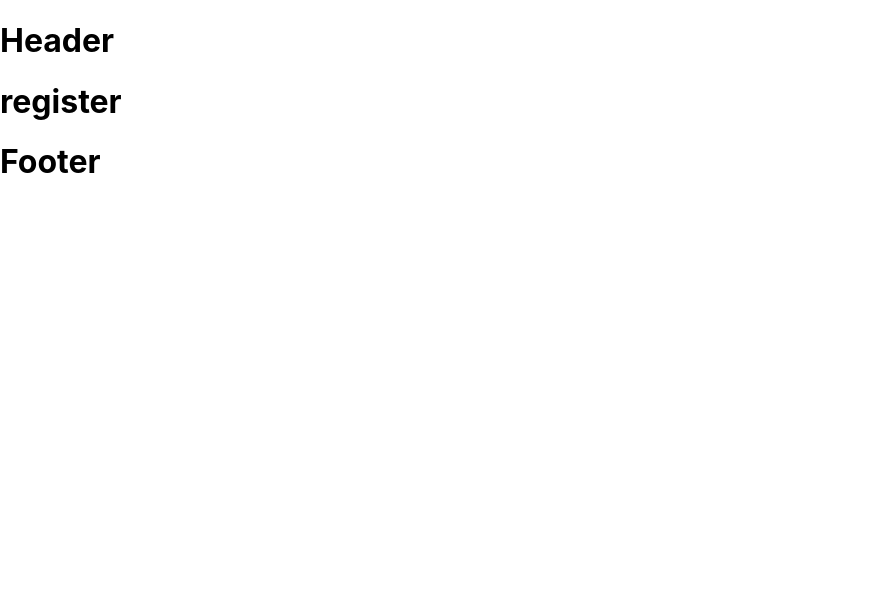
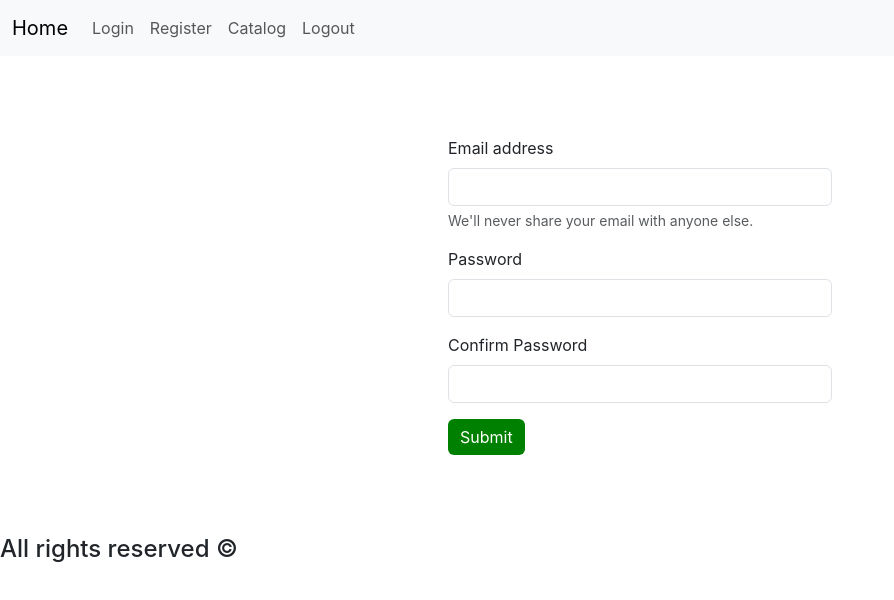
Before and after one commit to EmilPopovski24/react-course-project, a React (Create React App) app: page /register in a window 1280 px wide. Shown: the top 600 px of the page, without its empty margins (0-894 px from the left). Built offline with nearby package versions, Linux system fonts and the light colour scheme.

Commit message:
new commit

```diff
--- a/public/index.html
+++ b/public/index.html
@@ -9,6 +9,9 @@
       name="description"
       content="Web site created using create-react-app"
     />
+    <script src="https://cdn.jsdelivr.net/npm/@popperjs/core@2.11.6/dist/umd/popper.min.js" integrity="sha384-oBqDVmMz9ATKxIep9tiCxS/Z9fNfEXiDAYTujMAeBAsjFuCZSmKbSSUnQlmh/jp3" crossorigin="anonymous"></script>
+    <script src="https://cdn.jsdelivr.net/npm/bootstrap@5.3.0-alpha1/dist/js/bootstrap.min.js" integrity="sha384-mQ93GR66B00ZXjt0YO5KlohRA5SY2XofN4zfuZxLkoj1gXtW8ANNCe9d5Y3eG5eD" crossorigin="anonymous"></script>
+    <link href="https://cdn.jsdelivr.net/npm/bootstrap@5.3.0-alpha1/dist/css/bootstrap.min.css" rel="stylesheet" integrity="sha384-GLhlTQ8iRABdZLl6O3oVMWSktQOp6b7In1Zl3/Jr59b6EGGoI1aFkw7cmDA6j6gD" crossorigin="anonymous">
     <link rel="apple-touch-icon" href="%PUBLIC_URL%/logo192.png" />
     <!--
       manifest.json provides metadata used when your web app is installed on a
--- a/src/components/Footer/Footer.js
+++ b/src/components/Footer/Footer.js
@@ -1,7 +1,7 @@
 export const Footer = () => {
     return(
         <div>
-            <h1>Footer </h1>
+            <h4>All rights reserved &#169; </h4>
         </div>
     );
 }
--- a/src/components/Header/Header.js
+++ b/src/components/Header/Header.js
@@ -1,7 +1,33 @@
+import { Link } from "react-router-dom";
+
 export const Header = () => {
     return(
         <div>
-            <h1>Header</h1>
-        </div>
+        <nav className="navbar navbar-expand-lg bg-body-tertiary">
+            <div className="container-fluid">
+                <Link className="navbar-brand" to="/">Home</Link>
+                <button className="navbar-toggler" type="button" data-bs-toggle="collapse" data-bs-target="#navbarTogglerDemo02" aria-controls="navbarTogglerDemo02" aria-expanded="false" aria-label="Toggle navigation">
+            <span className="navbar-toggler-icon"></span>
+            </button>
+            <div className="collapse navbar-collapse" id="navbarTogglerDemo02">
+                <ul className="navbar-nav me-auto mb-2 mb-lg-0">
+                    <li className="nav-item">
+                        <Link className="nav-link" to="/login">Login</Link>
+                    </li>
+                    <li className="nav-item">
+                        <Link className="nav-link" to="/register">Register</Link>
+                    </li>
+                    <li className="nav-item">
+                        <Link className="nav-link" to="/catalog">Catalog</Link>
+                    </li>
+                    <li className="nav-item">
+                        <Link className="nav-link" to="/logout">Logout</Link>
+                    </li>
+                </ul>
+    </div>
+  </div>
+</nav>
+
+</div>
     );
 }
--- a/src/components/Login/Login.js
+++ b/src/components/Login/Login.js
@@ -1,7 +1,18 @@
+
 export const Login = () => {
     return(
         <div>
-            <h1>login</h1>
+            <form style={{width:"30%", margin: "80px auto"}}>
+                <div className="mb-3">
+                    <label htmlFor="exampleInputEmail1" className="form-label">Email address</label>
+                    <input type="email" className="form-control" id="exampleInputEmail1" aria-describedby="emailHelp" />
+                </div>
+                <div className="mb-3">
+                    <label htmlFor="exampleInputPassword1" className="form-label">Password</label>
+                    <input type="password" className="form-control" id="exampleInputPassword1" />
+                </div>
+                <button style={{background:"green", border:"none"}}type="submit" className="btn btn-primary">Submit</button>
+            </form>
         </div>
     )
 }
--- a/src/components/Register/Register.js
+++ b/src/components/Register/Register.js
@@ -1,7 +1,22 @@
 export const Register = () => {
     return(
         <div>
-            <h1>register</h1>
+            <form style={{width:"30%", margin: "80px auto"}}>
+                <div className="mb-3">
+                    <label htmlFor="exampleInputEmail1" className="form-label">Email address</label>
+                    <input type="email" className="form-control" id="exampleInputEmail1" aria-describedby="emailHelp" />
+                    <div id="emailHelp" className="form-text">We'll never share your email with anyone else.</div>
+                </div>
+                <div className="mb-3">
+                    <label htmlFor="exampleInputPassword1" className="form-label">Password</label>
+                    <input type="password" className="form-control" id="exampleInputPassword1" />
+                </div>
+                <div className="mb-3">
+                    <label htmlFor="exampleInputPassword1" className="form-label">Confirm Password</label>
+                    <input type="password" className="form-control" id="confirm-password" />
+                </div>
+                <button style={{background:"green", border:"none"}}type="submit" className="btn btn-primary">Submit</button>
+            </form>
         </div>
     );
 }
```
